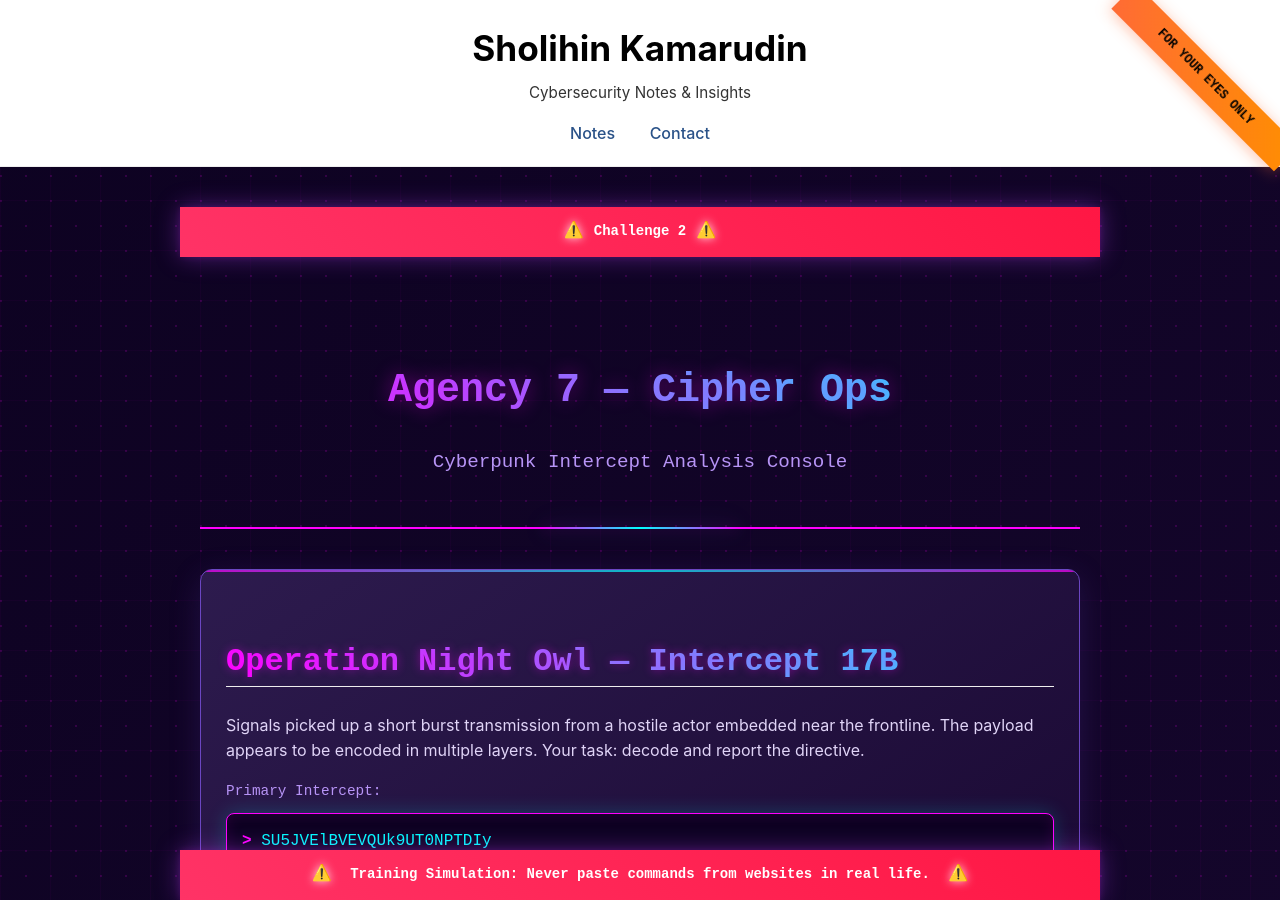
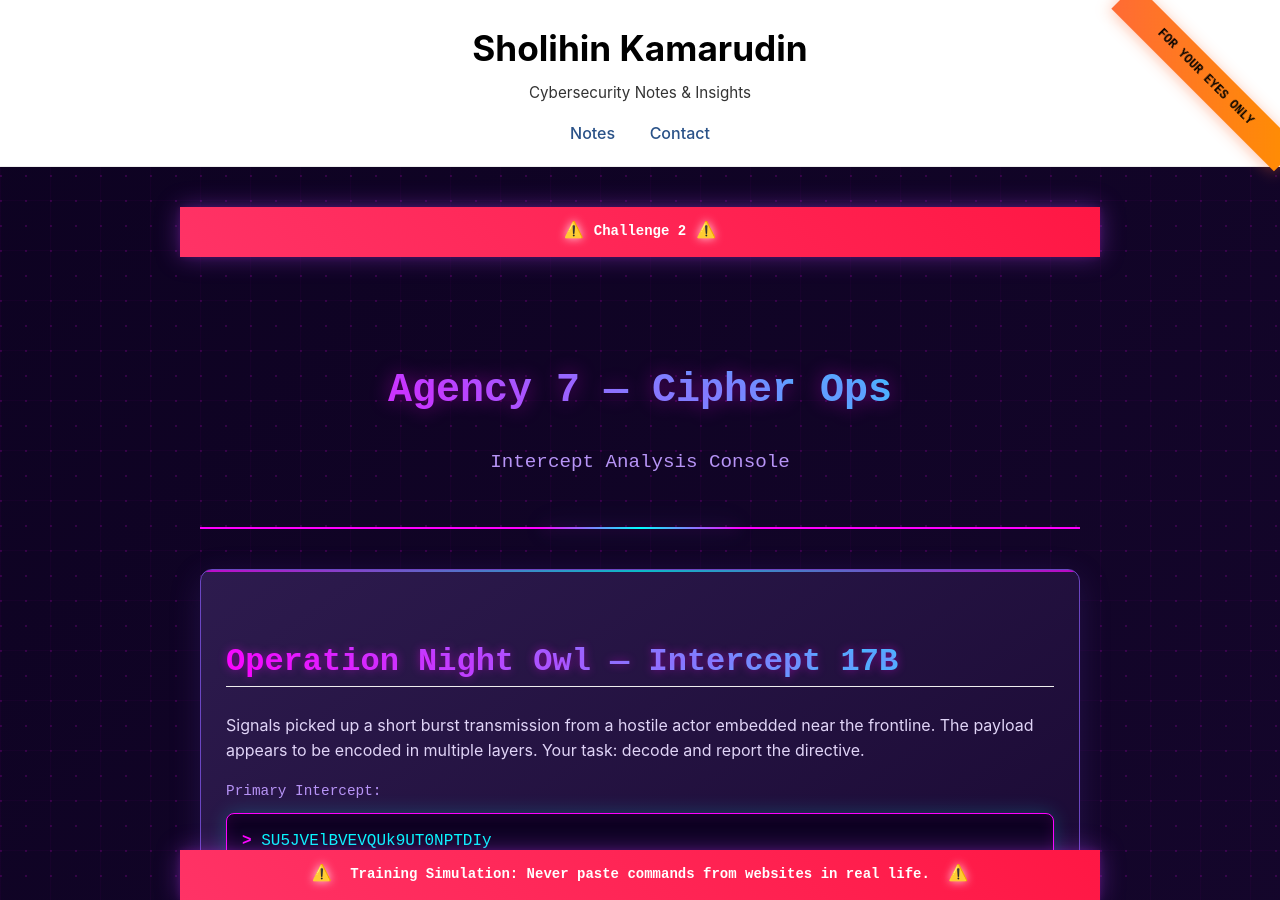
Before and after one commit to sholihinK/sholihinK.github.io, a Jekyll site: the page built from challenge2.md, in a window 1280 px wide and 900 px high. Built offline with Jekyll 4.4.1, drawn with Linux system fonts in a browser that asks for light colours; our own code applies the rules of GitHub Pages for plain Markdown files; some of the changed lines change nothing that is shown.

Commit message:
Update challenge2.md

```diff
--- a/challenge2.md
+++ b/challenge2.md
@@ -617,7 +617,7 @@
         <!-- Header -->
         <header class="header">
             <h1 class="header__title">Agency 7 — Cipher Ops</h1>
-            <p class="header__subtitle">Cyberpunk Intercept Analysis Console</p>
+            <p class="header__subtitle">Intercept Analysis Console</p>
         </header>
 
         <!-- Mission Brief Section -->
@@ -646,9 +646,9 @@
                     <div class="hint-text hidden" id="hintText">
                         <strong>Decoding Process:</strong><br>
                         1. Base64 decode<br>
-                        2. ROT13 reverse (Caesar -13)<br>
+                        2. ROT13 reverse (Caesar -1?)<br>
                         3. Base64 decode again<br>
-                        4. Caesar shift -5<br>
+                        4. Caesar shift -?<br>
                         Result will be different from primary mission!
                     </div>
                 </div>
```
